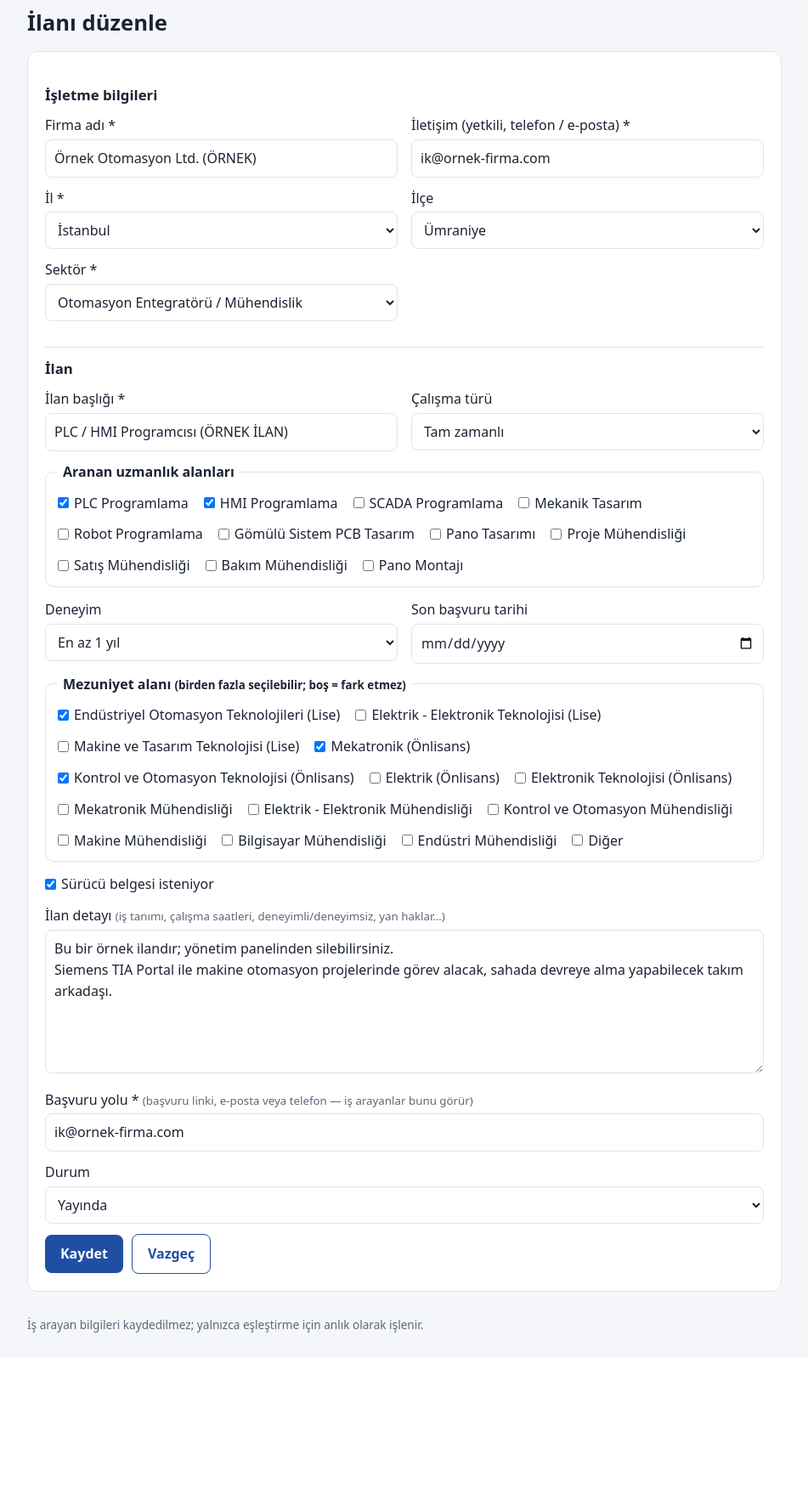
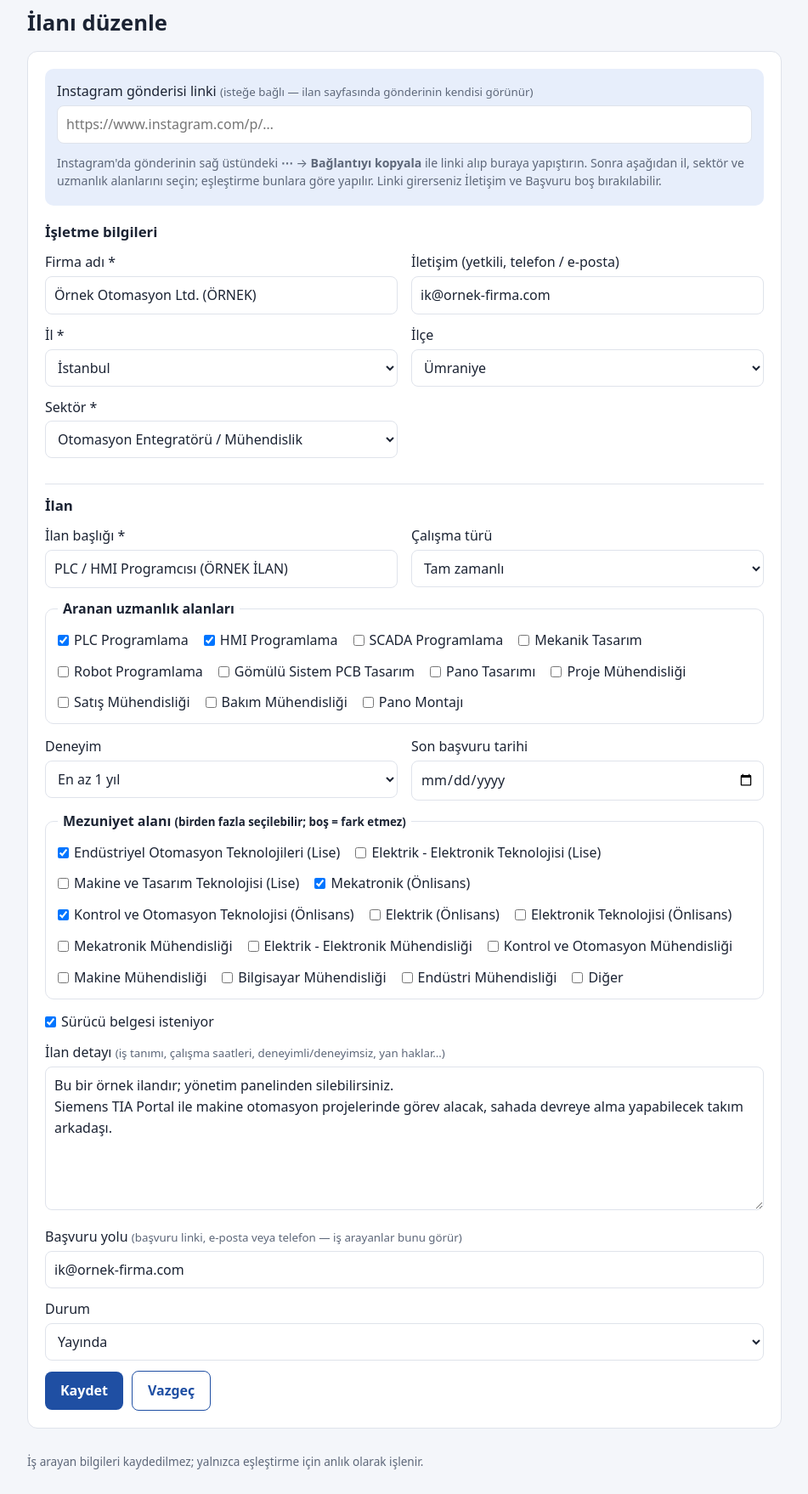
Before and after one commit to umutkaramann61/cv-eslestirme, a Flask app: page /yonetim/ilan/1 in a window 1280 px wide. Shown: the part 50-1808 px from the top of the page at 85% size, without its empty margins (164-1115 px from the left). Before the commit the page ends 1618 px from the top, so only its background shows below. Run offline with Flask 3, Linux system fonts and the light colour scheme; the visitor is signed in with stand-in values (Sample User, id 1); data comes from the database, SQL or seed files in the repository; some libraries are stand-ins or nearby versions.

Commit message:
Yönetim paneline Instagram gönderisi linki eklendi
Yönetici ilana Instagram gönderi linki ekleyebilir; ilan sayfalarında gönderi
Instagram'ın resmî gömme koduyla gösterilir. Mevcut tabloya yeni sütun veri
kaybı olmadan eklenir.

Co-Authored-By: Claude Opus 5.5 <noreply@anthropic.com>

```diff
--- a/app.py
+++ b/app.py
@@ -2,6 +2,7 @@
 import hmac
 import json
 import os
+import re
 import secrets
 from functools import wraps
 
@@ -64,6 +65,35 @@ def admin_required(f):
     return wrapper
 
 
+IG_RE = re.compile(r"^(?:https?://)?(?:www\.)?instagram\.com/(?:[\w.]+/)?(p|reel|tv)/([\w-]+)", re.I)
+
+
+def normalize_instagram(link):
+    """Instagram gönderi linkini standart biçime çevirir; geçersizse None döner."""
+    m = IG_RE.match((link or "").strip())
+    if not m:
+        return None
+    return f"https://www.instagram.com/{m.group(1).lower()}/{m.group(2)}/"
+
+
+def prepare_admin_form(form):
+    """Yönetici formu: Instagram linkini düzelt, boş başvuru/iletişim alanlarını doldur."""
+    f = form.copy()
+    hatalar = []
+    link = f.get("instagram", "").strip()
+    if link:
+        norm = normalize_instagram(link)
+        if not norm:
+            hatalar.append("Instagram linki bir gönderi linki olmalı (ör. https://www.instagram.com/p/ABC123/).")
+            norm = link
+        f["instagram"] = norm
+        if not f.get("basvuru", "").strip():
+            f["basvuru"] = norm
+        if not f.get("iletisim", "").strip():
+            f["iletisim"] = "Instagram gönderisi"
+    return f, hatalar
+
+
 def validate_job(form):
     hatalar = []
     for alan, ad in [("firma", "Firma adı"), ("iletisim", "İletişim bilgisi"), ("baslik", "İlan başlığı"),
@@ -117,7 +147,9 @@ def ilan_ver():
         for h in hatalar:
             flash(h, "hata")
         return render_template("ilan_form.html", ilan=_form_as_job(request.form), mod="isletme")
-    db.add_job(request.form, durum="bekliyor")
+    form = request.form.copy()
+    form.pop("instagram", None)
+    db.add_job(form, durum="bekliyor")
     return render_template("tesekkur.html")
 
 
@@ -170,12 +202,13 @@ def admin():
 def ilan_yeni():
     if request.method == "POST":
         check_csrf()
-        hatalar = validate_job(request.form)
+        form, hatalar = prepare_admin_form(request.form)
+        hatalar += validate_job(form)
         if hatalar:
             for h in hatalar:
                 flash(h, "hata")
-            return render_template("ilan_form.html", ilan=_form_as_job(request.form), mod="yeni")
-        db.add_job(request.form, durum="yayinda")
+            return render_template("ilan_form.html", ilan=_form_as_job(form), mod="yeni")
+        db.add_job(form, durum=form.get("durum") or "yayinda")
         flash("İlan eklendi ve yayına alındı.", "basari")
         return redirect(url_for("admin"))
     return render_template("ilan_form.html", ilan={}, mod="yeni")
@@ -189,12 +222,13 @@ def ilan_duzenle(job_id):
         abort(404)
     if request.method == "POST":
         check_csrf()
-        hatalar = validate_job(request.form)
+        form, hatalar = prepare_admin_form(request.form)
+        hatalar += validate_job(form)
         if hatalar:
             for h in hatalar:
                 flash(h, "hata")
-            return render_template("ilan_form.html", ilan=_form_as_job(request.form) | {"id": job_id}, mod="duzenle")
-        db.update_job(job_id, request.form)
+            return render_template("ilan_form.html", ilan=_form_as_job(form) | {"id": job_id}, mod="duzenle")
+        db.update_job(job_id, form)
         flash("İlan güncellendi.", "basari")
         return redirect(url_for("admin"))
     return render_template("ilan_form.html", ilan=ilan, mod="duzenle")
--- a/db.py
+++ b/db.py
@@ -22,7 +22,7 @@ FIELDS = [
     ("il", False), ("ilce", False), ("sektor", False), ("mezuniyet_alanlari", True),
     ("uzmanliklar", True), ("robot_markalari", True), ("min_deneyim", False),
     ("surucu_belgesi", False), ("ilan_detayi", False), ("basvuru", False), ("son_tarih", False),
-    ("durum", False),
+    ("durum", False), ("instagram", False),
 ]
 NAMES = [f for f, _ in FIELDS]
 DURUMLAR = ("bekliyor", "yayinda", "pasif")
@@ -71,6 +71,16 @@ def init_db(seed_file=None):
         for n in NAMES
     )
     _run(f"CREATE TABLE IF NOT EXISTS {TABLE} (id {id_col}, {cols}, olusturma TEXT DEFAULT '')")
+    # Sonradan eklenen sütunları mevcut tabloya ekle (veri kaybı olmadan)
+    if _is_pg():
+        mevcut = {r["column_name"] for r in _run(
+            "SELECT column_name FROM information_schema.columns WHERE table_name = ?", (TABLE,), fetch="all")}
+    else:
+        mevcut = {r["name"] for r in _run(f"PRAGMA table_info({TABLE})", fetch="all")}
+    for n in NAMES:
+        if n not in mevcut:
+            tip = "INTEGER DEFAULT 0" if n in ("min_deneyim", "surucu_belgesi") else "TEXT DEFAULT ''"
+            _run(f"ALTER TABLE {TABLE} ADD COLUMN {n} {tip}")
     if seed_file and os.path.exists(seed_file):
         row = _run(f"SELECT COUNT(*) AS n FROM {TABLE}", fetch="one")
         if row and int(row["n"]) == 0:
--- a/static/style.css
+++ b/static/style.css
@@ -119,3 +119,8 @@ fieldset legend { font-weight: 600; padding: 0 6px; }
 .deneyim-ozet ul { margin: 6px 0 0; padding-left: 20px; } .deneyim-ozet li { margin: 3px 0; }
 @media (max-width: 760px) { .dortlu { grid-template-columns: 1fr 1fr; } }
 @media (max-width: 480px) { .dortlu { grid-template-columns: 1fr; } }
+.ig-kutu { background: var(--ana-acik); border-radius: 10px; padding: 14px 14px 4px; margin-bottom: 16px; }
+.ig-kutu p { margin-top: 0; font-size: .88rem; }
+.instagram-media { max-width: 420px !important; min-width: 280px !important; width: 100% !important; margin: 12px 0 !important; }
+.ig-rozet { display: inline-block; font-size: .7rem; font-weight: 700; color: #fff; padding: 1px 6px; border-radius: 6px;
+  background: linear-gradient(45deg, #f09433, #dc2743, #bc1888); vertical-align: middle; }
--- a/templates/admin.html
+++ b/templates/admin.html
@@ -16,7 +16,7 @@
   <tbody>
   {% for i in ilanlar %}
   <tr>
-    <td><b>{{ i.baslik }}</b><br><span class="soluk">{{ i.firma }} · {{ i.iletisim }}</span></td>
+    <td>{% if i.instagram %}<span class="ig-rozet" title="Instagram gönderisi">IG</span> {% endif %}<b>{{ i.baslik }}</b><br><span class="soluk">{{ i.firma }} · {{ i.iletisim }}</span></td>
     <td>{{ i.il }}{% if i.ilce %} / {{ i.ilce }}{% endif %}</td>
     <td>{{ i.olusturma }}</td>
     <td>{% if i.durum == 'yayinda' %}<span class="cip var">Yayında</span>
--- a/templates/base.html
+++ b/templates/base.html
@@ -59,6 +59,17 @@
     doldur(true);
   })();
 </script>
+<script>
+  // Instagram gönderileri: sayfada varsa Instagram'ın resmî gömme kodunu yükle
+  (function () {
+    if (!document.querySelector('.instagram-media')) return;
+    var sc = document.createElement('script'); sc.async = true; sc.src = 'https://www.instagram.com/embed.js';
+    document.body.appendChild(sc);
+    document.querySelectorAll('details').forEach(function (d) {
+      d.addEventListener('toggle', function () { if (d.open && window.instgrm) window.instgrm.Embeds.process(); });
+    });
+  })();
+</script>
 {% block scripts %}{% endblock %}
 </body>
 </html>
--- a/templates/ilan_form.html
+++ b/templates/ilan_form.html
@@ -10,10 +10,20 @@
   <input type="hidden" name="csrf" value="{{ csrf_token }}">
   <input type="text" name="web_sitesi" class="tuzak" tabindex="-1" autocomplete="off" aria-hidden="true">
 
+  {% if mod != 'isletme' %}
+  <div class="ig-kutu">
+    <label>Instagram gönderisi linki <small>(isteğe bağlı — ilan sayfasında gönderinin kendisi görünür)</small>
+      <input name="instagram" value="{{ ilan.instagram or '' }}" placeholder="https://www.instagram.com/p/…"></label>
+    <p class="soluk">Instagram'da gönderinin sağ üstündeki <b>⋯</b> → <b>Bağlantıyı kopyala</b> ile linki alıp buraya yapıştırın.
+      Sonra aşağıdan il, sektör ve uzmanlık alanlarını seçin; eşleştirme bunlara göre yapılır.
+      Linki girerseniz İletişim ve Başvuru boş bırakılabilir.</p>
+  </div>
+  {% endif %}
+
   <h2>İşletme bilgileri</h2>
   <div class="ikili">
     <label>Firma adı *<input name="firma" required value="{{ ilan.firma or '' }}"></label>
-    <label>İletişim (yetkili, telefon / e-posta) *<input name="iletisim" required value="{{ ilan.iletisim or '' }}" placeholder="Ayşe Yılmaz – 0216 … / ik@firma.com"></label>
+    <label>İletişim (yetkili, telefon / e-posta){% if mod == 'isletme' %} *{% endif %}<input name="iletisim" {% if mod == 'isletme' %}required{% endif %} value="{{ ilan.iletisim or '' }}" placeholder="Ayşe Yılmaz – 0216 … / ik@firma.com"></label>
     {% with il=ilan.il, ilce=ilan.ilce, zorunlu=True %}{% include "_il_ilce.html" %}{% endwith %}
     <label>Sektör *
       <select name="sektor" required>
@@ -66,8 +76,8 @@
 
   <label>İlan detayı <small>(iş tanımı, çalışma saatleri, deneyimli/deneyimsiz, yan haklar…)</small>
     <textarea name="ilan_detayi" rows="6">{{ ilan.ilan_detayi or '' }}</textarea></label>
-  <label>Başvuru yolu * <small>(başvuru linki, e-posta veya telefon — iş arayanlar bunu görür)</small>
-    <input name="basvuru" required value="{{ ilan.basvuru or '' }}" placeholder="https://… veya ik@firma.com"></label>
+  <label>Başvuru yolu{% if mod == 'isletme' %} *{% endif %} <small>(başvuru linki, e-posta veya telefon — iş arayanlar bunu görür)</small>
+    <input name="basvuru" {% if mod == 'isletme' %}required{% endif %} value="{{ ilan.basvuru or '' }}" placeholder="https://… veya ik@firma.com"></label>
 
   {% if mod != 'isletme' %}
   <label>Durum
```
Also changed, not shown: templates/_ilan_detay.html (+6 -1 lines).
